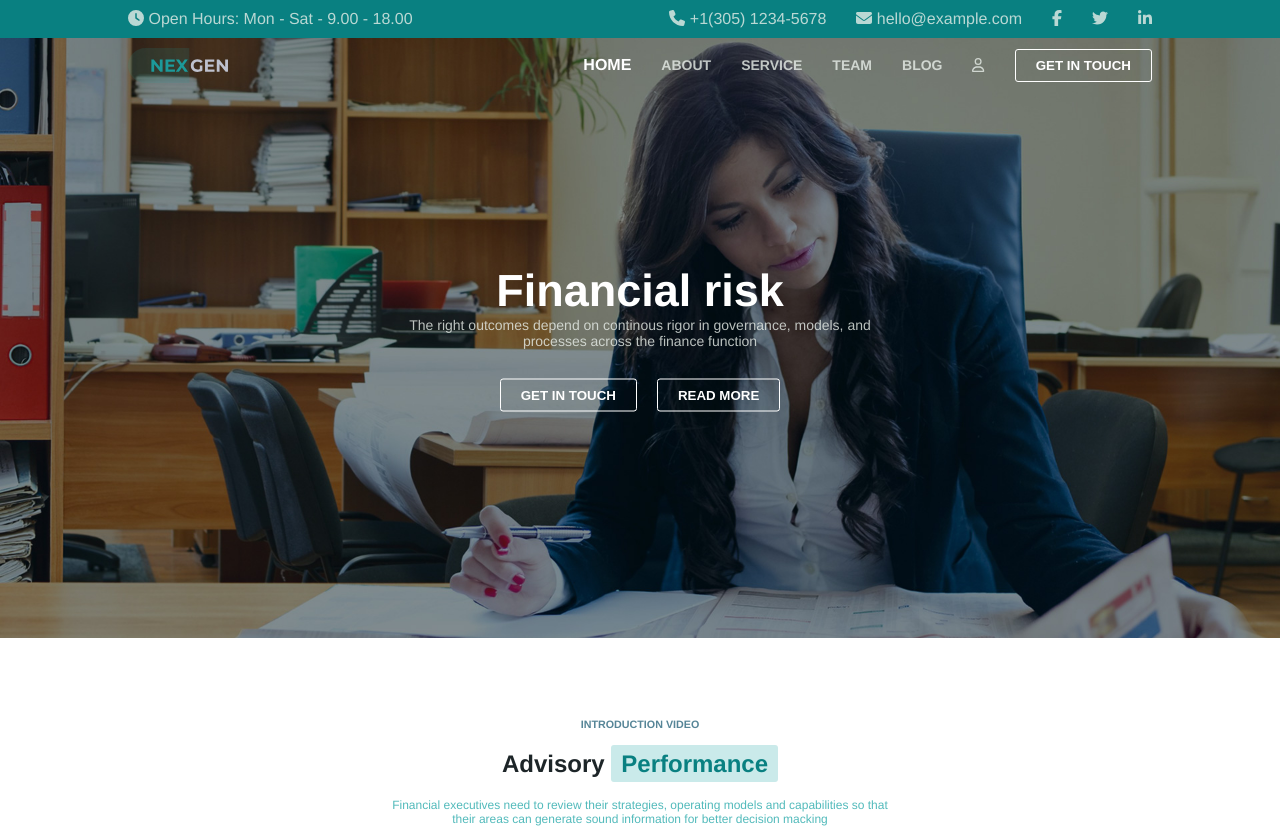
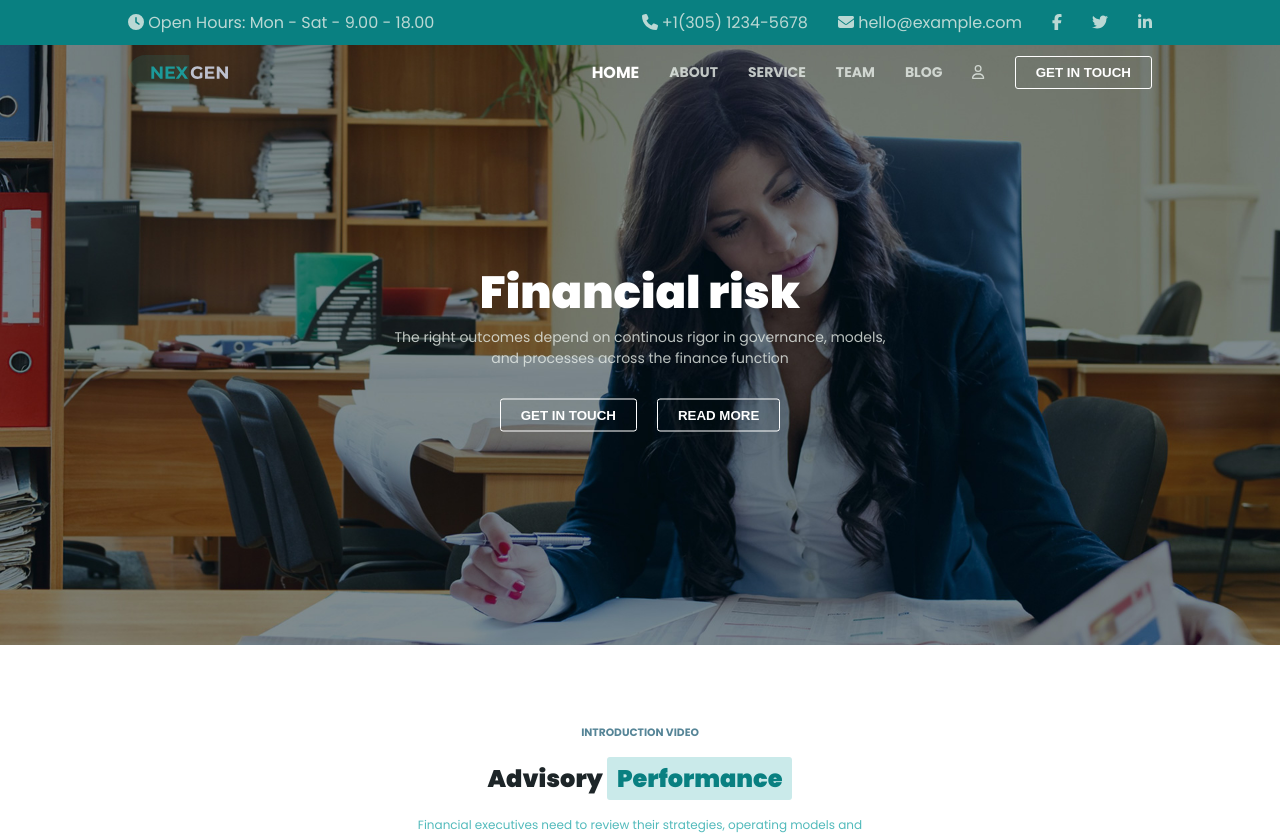
Before and after one commit to SimoCosz/proj-html-vuejs, a Vue app: page / in a window 1280 px wide. Shown: the top 835 px of the page. Built offline with nearby package versions, Linux system fonts and the light colour scheme; a small style sheet from the web is missing.

Commit message:
aggiunto font, corretti alcuni hover

```diff
--- a/package.json
+++ b/package.json
@@ -9,6 +9,7 @@
   },
   "dependencies": {
     "@fontsource/league-spartan": "^4.5.2",
+    "@fontsource/poppins": "^4.5.5",
     "@fortawesome/fontawesome-svg-core": "^6.1.0",
     "@fortawesome/free-brands-svg-icons": "^6.1.0",
     "@fortawesome/free-regular-svg-icons": "^6.1.0",
--- a/src/App.vue
+++ b/src/App.vue
@@ -56,7 +56,7 @@ export default {
 @import './assets/scss/_common.scss';
 
 #app {
-  font-family: 'league-spartan', Helvetica, Arial, sans-serif;
+  font-family: 'poppins', Helvetica, Arial, sans-serif;
   -webkit-font-smoothing: antialiased;
   -moz-osx-font-smoothing: grayscale;
 }
--- a/src/assets/scss/_common.scss
+++ b/src/assets/scss/_common.scss
@@ -1,10 +1,10 @@
-@import "~@fontsource/league-spartan/index.css";
-@import "~@fontsource/league-spartan/400.css";
-@import "~@fontsource/league-spartan/500.css";
-@import "~@fontsource/league-spartan/600.css";
-@import "~@fontsource/league-spartan/700.css";
-@import "~@fontsource/league-spartan/800.css";
-@import "~@fontsource/league-spartan/900.css";
+@import "~@fontsource/poppins/index.css";
+@import "~@fontsource/poppins/400.css";
+@import "~@fontsource/poppins/500.css";
+@import "~@fontsource/poppins/600.css";
+@import "~@fontsource/poppins/700.css";
+@import "~@fontsource/poppins/800.css";
+@import "~@fontsource/poppins/900.css";
 @import './variabili.scss';
 
 // Reset
--- a/src/components/ContactComponent.vue
+++ b/src/components/ContactComponent.vue
@@ -136,8 +136,10 @@ export default {
     width: 40%;
 
     .contact-description{
-      margin: 20px 0;
+      margin: 10px 0;
       color: $silverSand;
+      font-size: 12px;
+      width: 70%;
     }
 
     .contact{
@@ -145,6 +147,7 @@ export default {
 
       span{
         cursor: pointer;
+        font-size: 12px;
 
         .icon{
           background-color: rgba($surfieGreen, 0.2);
@@ -153,10 +156,12 @@ export default {
           aspect-ratio: 1/1;
           border-radius: 50%;
           vertical-align: middle;
-          margin: 10px 0;
+          margin: 5px 0;
         }
       }
-
+    }
+    .btn-light{
+      margin-top: 20px;
     }
   }
 }
--- a/src/components/FooterBanner.vue
+++ b/src/components/FooterBanner.vue
@@ -39,7 +39,7 @@ export default {
 
     span{
       color: $surfieGreen;
-      font-weight: 600;
+      font-weight: 700;
     }
   }
 }
--- a/src/components/FooterComponent.vue
+++ b/src/components/FooterComponent.vue
@@ -185,8 +185,9 @@ export default {
       background-color: rgba(white, 0.1);
       padding: 30px;
       border-radius: 8px;
+
       li{
-        margin: 10px 0;
+        margin: 5px 0;
         font-size: 13px;
 
         &:hover{
--- a/src/components/NewsCardComponent.vue
+++ b/src/components/NewsCardComponent.vue
@@ -41,17 +41,20 @@ export default {
     width: 80%;
     color: $grayNurse;
     font-weight: 600;
-    font-size: 14px;
+    font-size: 12px;
     z-index: 999;
-    display: none;
+    opacity: 0;
   }
 
   &:hover .writing{
     display: flex;
+    opacity: 1;
+    transition: 300ms ease-in-out;
   }
 
   &:hover img{
-    filter: blur(2px);
+    filter: blur(3px);
+    transition: 300ms ease-in-out;
   }
 
   &::after{
@@ -80,6 +83,7 @@ export default {
 
   &:hover .news{
     top: 50%;
+    transition: 300ms ease-in-out;
   }
 
   .description{
@@ -92,11 +96,14 @@ export default {
     font-size: 15px;
     color: $grayNurse;
     z-index: 999;
-    display: none;
+    opacity: 0;
+    // display: none;
   }
 
   &:hover .description{
-    display: block;
+    // display: block;
+    opacity: 1;
+    transition: 300ms ease-in-out;
   }
 }
 
--- a/src/components/NewsComponent.vue
+++ b/src/components/NewsComponent.vue
@@ -99,6 +99,7 @@ export default {
       gap: 20px;
       flex-wrap: wrap;
       align-items: center;
+      justify-content: space-around;
     }
   }
 }
--- a/src/components/TeamComponent.vue
+++ b/src/components/TeamComponent.vue
@@ -119,6 +119,7 @@ components: {
     p{
       margin: 20px 0;
       color: $silverSand;
+      font-size: 14px;
     }
 
     #author{
--- a/src/components/WorksComponent.vue
+++ b/src/components/WorksComponent.vue
@@ -94,6 +94,7 @@ export default {
       display: inline-block;
       display: flex;
       justify-content: space-between;
+      font-size: 14px;
 
       p{
         width: 70%;
@@ -103,6 +104,7 @@ export default {
     .card-container{
       display: flex;
       flex-wrap: wrap;
+      justify-content: space-around;
       gap: 20px;
     }
   }
```
Also changed, not shown: 1 other file (tests, documents, lock files or other folders).
